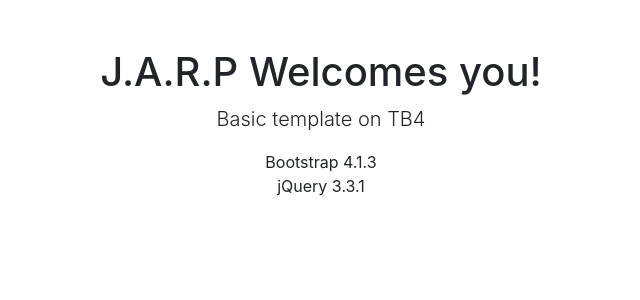
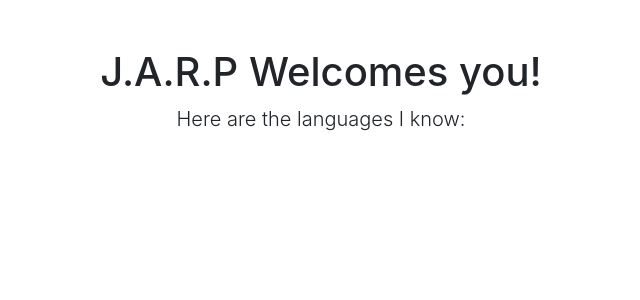
Before and after one commit to arkadyorg/xmlptranslator, a Flask app: page / in a window 1280 px wide. Shown: the part 56-356 px from the top of the page, without its empty margins (319-959 px from the left). Run offline with Flask 2, Linux system fonts and the light colour scheme; some libraries are stand-ins or nearby versions.

Commit message:
added show DB data as html

```diff
--- a/server.py
+++ b/server.py
@@ -5,15 +5,8 @@ app = Flask(__name__)
 
 @app.route("/")
 def index():
-	'''
 	result = language_list()
-	names = ''
-	for langname in result:
-		names = names + '<p><a href="/language/' + langname['code'] + '">'+ langname['name']  +'</a></p>'
-	return str(names)
-	'''
-	return render_template('index.html')
-
+	return render_template('index.html', languages=result)
 
 @app.route("/config")
 def config():
@@ -26,10 +19,13 @@ def about():
 @app.route("/language/<lang_code>")
 def reports_by_lang(lang_code):
 	result = report_list()
+
 	names = ''
 	for repname in result:
 		names = names + '<p>' + repname['name'] + '</p>'
 	return str(names)
 
+	#return render_template('index.html', languages=result)
+
 if __name__ == "__main__":
 	app.run(port=1234, debug=True)
--- a/templates/index.html
+++ b/templates/index.html
@@ -17,18 +17,15 @@
 
   <body>
     {%include "navigation.html" ignore missing %}
-
-
     <!-- Page Content -->
     <div class="container">
       <div class="row">
         <div class="col-lg-12 text-center">
           <h1 class="mt-5">J.A.R.P Welcomes you!</h1>
-          <p class="lead">Basic template on TB4</p>
-          <ul class="list-unstyled">
-            <li>Bootstrap 4.1.3</li>
-            <li>jQuery 3.3.1</li>
-          </ul>
+          <p class="lead">Here are the languages I know:</p>
+          {% for langname in languages%}
+          <a class="btn btn-outline-primary btn-lg" href="/language/{{ langname.code }}" role="button">{{ langname.name }}</a>
+          {% endfor %}
         </div>
       </div>
     </div>
--- a/templates/navigation.html
+++ b/templates/navigation.html
@@ -1,14 +1,14 @@
     <!-- Navigation -->
     <nav class="navbar navbar-expand-lg navbar-dark bg-dark static-top">
       <div class="container">
-        <a class="navbar-brand" href="#">Home</a>
+        <a class="navbar-brand" href="/">Home</a>
         <button class="navbar-toggler" type="button" data-toggle="collapse" data-target="#navbarResponsive" aria-controls="navbarResponsive" aria-expanded="false" aria-label="Toggle navigation">
           <span class="navbar-toggler-icon"></span>
         </button>
         <div class="collapse navbar-collapse" id="navbarResponsive">
           <ul class="navbar-nav ml-auto">
             <li class="nav-item active">
-              <a class="nav-link" href="#">Home
+              <a class="nav-link" href="/">Home
                 <span class="sr-only">(current)</span>
               </a>
             </li>
```
